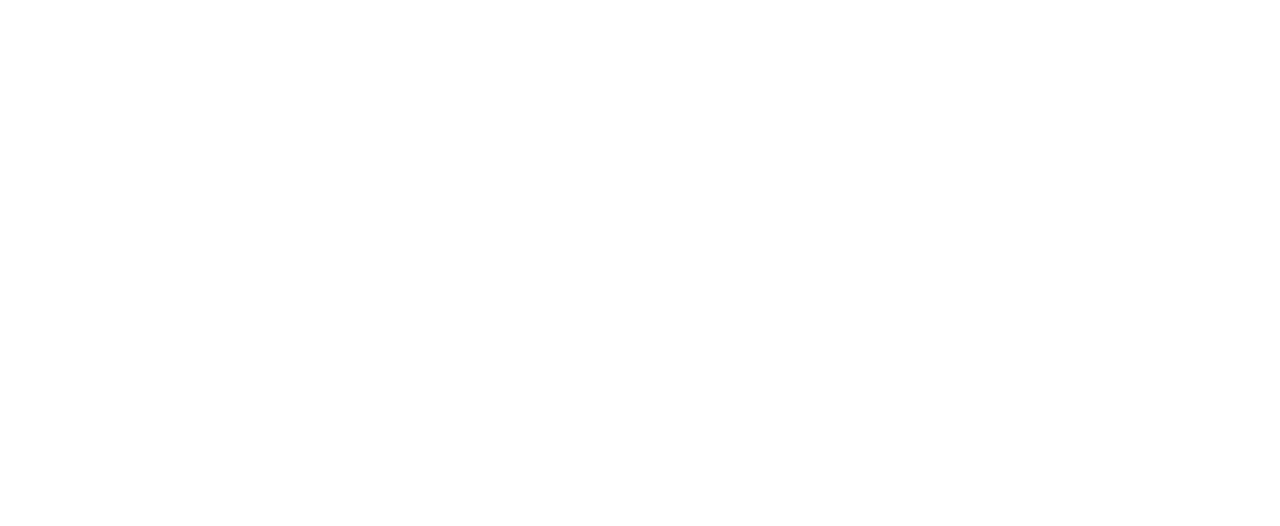
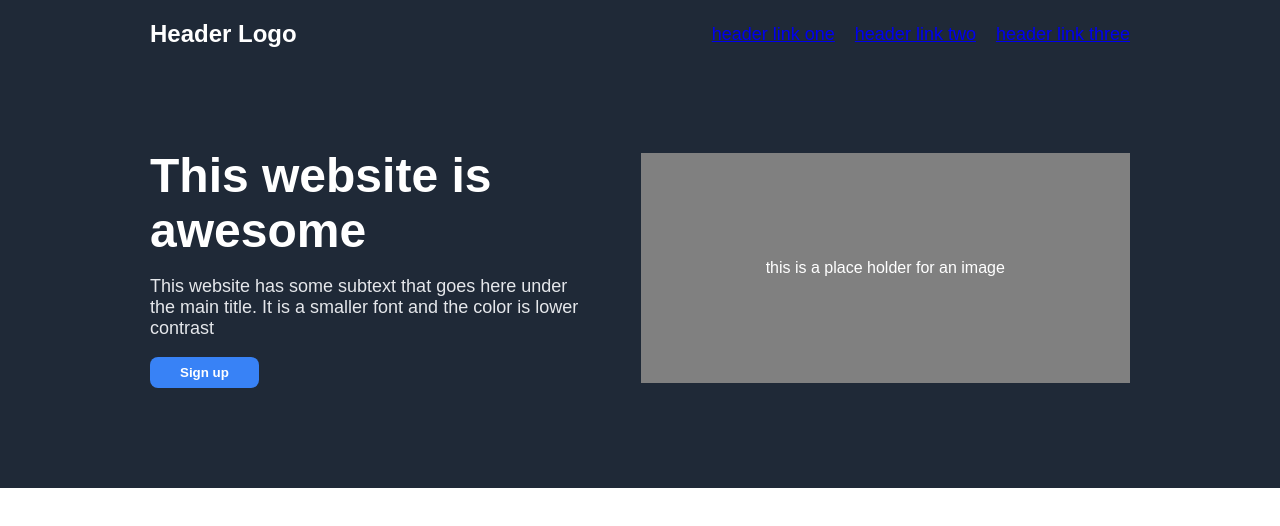
Before and after one commit to Ikristarr/Odin-landing-Page, a plain HTML site: page index.html in a window 1280 px wide. Drawn offline with Linux system fonts and the light colour scheme.

Commit message:
I just setup the landing page hero section

```diff
--- a/index.html
+++ b/index.html
@@ -8,5 +8,28 @@
 </head>
 <body>
 
+    <div class="hero">
+        <div class="header">
+            <div class="logo">Header Logo</div>
+        <ul>
+            <li><a href="#">header link one</a></li>
+             <li><a href="#">header link two</a></li>
+              <li><a href="#">header link three</a></li>
+        </ul>
+    </div>
+
+        <div class="hero-content">
+            <div class ="hero-text">
+                <h1>This website is awesome</h1>
+                <p>This website has some subtext that goes here under the main title. It is a smaller font and the color is lower contrast</p>
+                <button>Sign up</button>
+            </div>
+
+            <div class="hero-image">
+                this is a place holder for an image
+            </div>
+        </div>
+    </div>
+
 </body>
 </html>
--- a/style.css
+++ b/style.css
@@ -0,0 +1,76 @@
+body {
+    margin: 0 ;
+    font-family: Arial, sans-serif;
+}
+
+.hero {
+    background-color: #1f2937;
+    color: white;
+    padding: 20px 150px 100px;
+}
+
+.header {
+    display: flex;
+    justify-content: space-between;
+    align-items: center;
+    margin-bottom: 100px;
+}
+
+.logo {
+    font-size: 24px;
+    font-weight: bold;
+}
+
+ul {
+    display: flex;
+    gap: 20px;
+    list-style: none;
+    margin: 0;
+    padding: 0;
+}
+
+a {
+    color: #e5e7eb
+    text-decoration:none;
+    font-size: 18px;
+}
+
+.hero-content {
+    display: flex;
+    justify-content: space-between;
+    align-items: center;
+    gap: 50px;
+}
+
+.hero-text {
+    width: 450px;
+}
+
+h1 {
+    font-size: 48px;
+    font-weight: 900;
+    margin: 0;
+}
+
+.hero-text p {
+    font-size: 18px;
+    color: #e5e7eb
+}
+
+button {
+    background-color: #3882f6;
+    color: white;
+    border: none;
+    padding: 8px 30px ;
+    border-radius: 8px;
+    font-weight: bold;
+}
+
+.hero-image{
+    background-color: gray;
+    width: 500px;
+    height: 230px;
+    display: flex;
+    justify-content: center;
+    align-items: center;
+}
```
